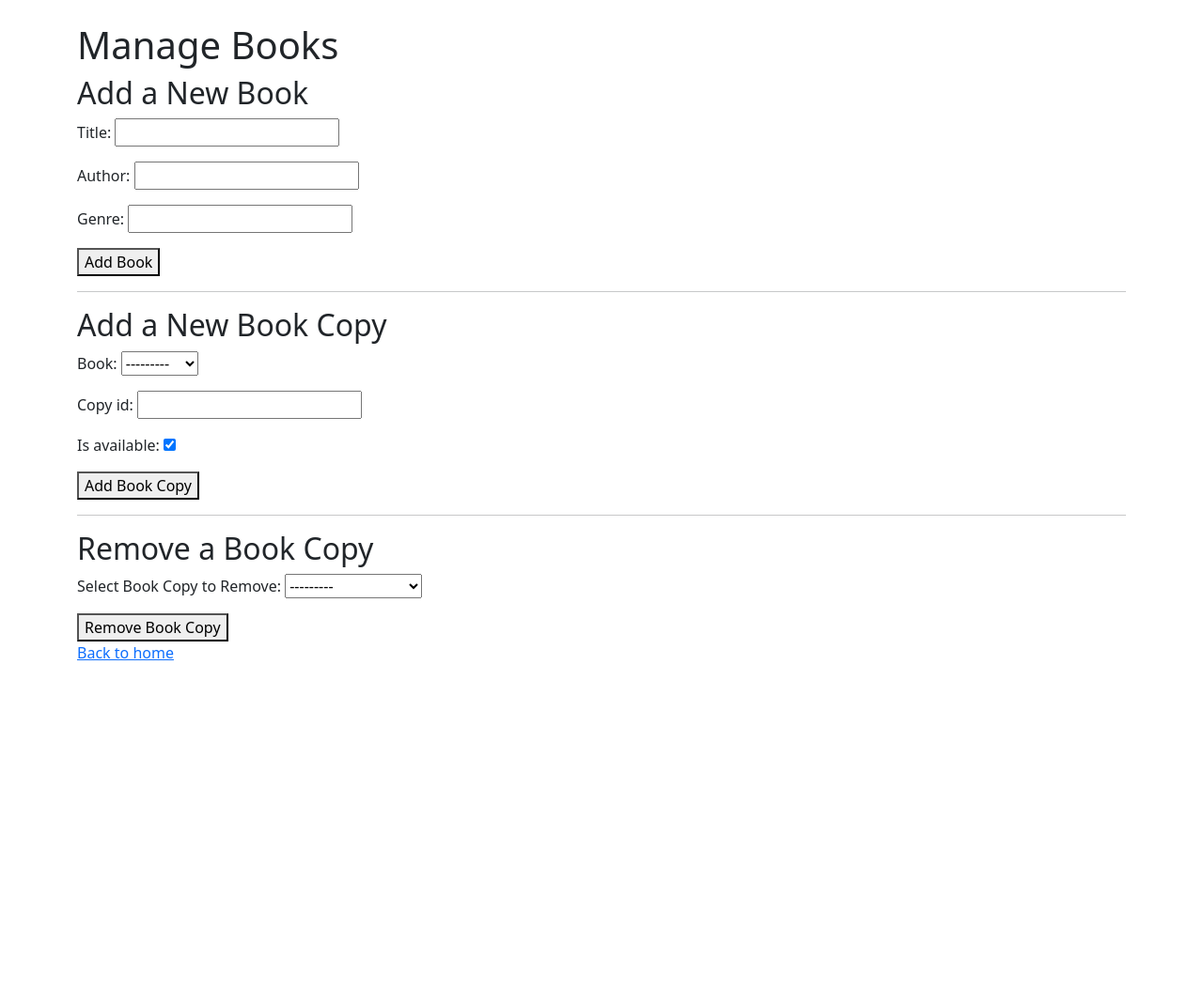
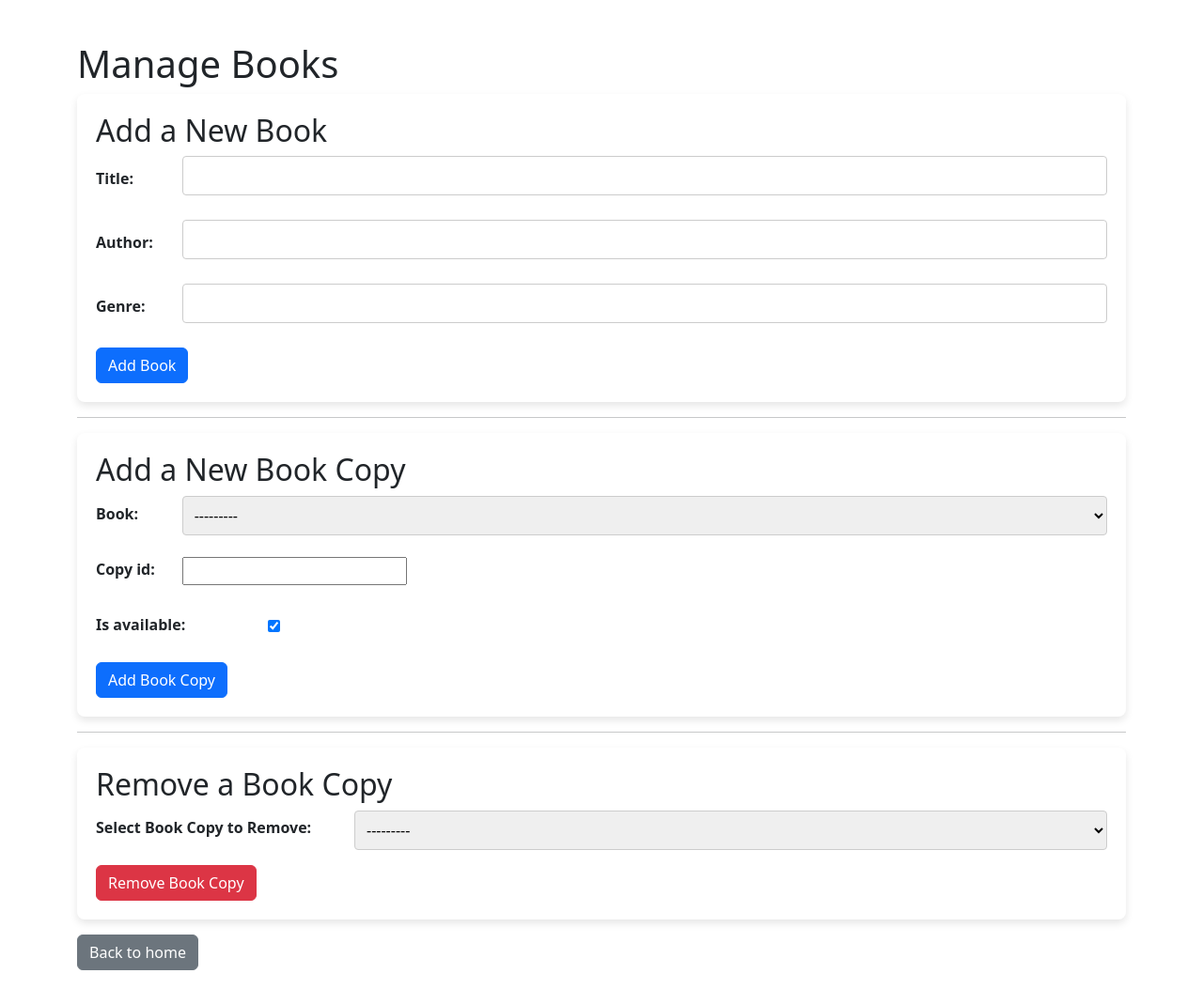
Before and after one commit to hickmantaylor24/SDEV220FinalProject, a Django app: page /manage-books/ in a window 1280 px wide. Shown: the whole page at 94% size. Before the commit the page ends 703 px from the top, so only its background shows below. Run offline with Django 5.2, Linux system fonts and the light colour scheme; data comes from the database, SQL or seed files in the repository; both versions use the stored data as it was after the commit.

Commit message:
added styling via CSS, minor updates

```diff
--- /dev/null
+++ b/library/static/css/styles.css
@@ -0,0 +1,75 @@
+/* General Body Styles */
+body {
+    font-family: 'Arial', sans-serif;
+    background-color: #f4f4f4;
+    color: #333;
+    margin: 0;
+    padding: 0;
+}
+
+/* Header Styles */
+h1, h2, h3 {
+    color: #003366; /* Deep navy blue for a professional feel */
+}
+
+/* Form Styling */
+form {
+    background-color: #fff;
+    padding: 20px;
+    border-radius: 8px;
+    box-shadow: 0 4px 8px rgba(0,0,0,0.1);
+    margin-bottom: 20px;
+}
+
+label {
+    display: block;
+    margin-bottom: 5px;
+    font-weight: bold;
+}
+
+input[type="text"], input[type="email"], select {
+    width: 100%;
+    padding: 8px;
+    margin-bottom: 10px;
+    border: 1px solid #ccc;
+    border-radius: 4px;
+}
+
+/* Button Styling */
+button {
+    background-color: #007bff; /* Bootstrap primary blue */
+    color: white;
+    padding: 10px 15px;
+    border: none;
+    border-radius: 5px;
+    cursor: pointer;
+    font-size: 16px;
+}
+
+button:hover {
+    background-color: #0056b3; /* A darker shade of blue for hover effect */
+}
+
+/* Utility Classes */
+.container {
+    width: 80%;
+    margin: 0 auto; /* Centering the container */
+    padding: 20px;
+}
+
+/* Responsive Design */
+@media (max-width: 768px) {
+    .container, input[type="text"], input[type="email"], select {
+        width: 100%;
+    }
+}
+
+/* Link Styles */
+a {
+    color: #007bff;
+    text-decoration: none;
+}
+
+a:hover {
+    text-decoration: underline;
+}
--- a/library/templates/base.html
+++ b/library/templates/base.html
@@ -1,6 +1,9 @@
 <!DOCTYPE html>
 <html lang="en">
 <head>
+    {% load static %}
+
+    <link rel="stylesheet" href="{% static 'css/styles.css' %}">
     <meta charset="UTF-8">
     <meta name="viewport" content="width=device-width, initial-scale=1.0">
     <title>Library Management System</title>
--- a/library/templates/manage_books.html
+++ b/library/templates/manage_books.html
@@ -11,30 +11,72 @@
 </ul>
 {% endif %}
 
-<form method="post" action="">
+<!-- Add a New Book Form -->
+<form method="post" action="" class="mb-3">
     {% csrf_token %}
     <h2>Add a New Book</h2>
-    {{ book_form.as_p }}
-    <button type="submit" name="add_book">Add Book</button>
+    <div class="row mb-3 align-items-center">
+        <label class="col-sm-1 col-form-label">{{ book_form.title.label_tag }}</label>
+        <div class="col-sm-11">
+            {{ book_form.title }}
+        </div>
+    </div>
+    <div class="row mb-3 align-items-center">
+        <label class="col-sm-1 col-form-label">{{ book_form.author.label_tag }}</label>
+        <div class="col-sm-11">
+            {{ book_form.author }}
+        </div>
+    </div>
+    <div class="row mb-3 align-items-center">
+        <label class="col-sm-1 col-form-label">{{ book_form.genre.label_tag }}</label>
+        <div class="col-sm-11">
+            {{ book_form.genre }}
+        </div>
+    </div>
+    <button type="submit" class="btn btn-primary" name="add_book">Add Book</button>
 </form>
 
 <hr>
 
-<form method="post" action="">
+<!-- Add a New Book Copy Form -->
+<form method="post" action="" class="mb-3">
     {% csrf_token %}
     <h2>Add a New Book Copy</h2>
-    {{ book_copy_form.as_p }}
-    <button type="submit" name="add_book_copy">Add Book Copy</button>
+    <div class="row mb-3 align-items-center">
+        <label class="col-sm-1 col-form-label">{{ book_copy_form.book.label_tag }}</label>
+        <div class="col-sm-11">
+            {{ book_copy_form.book }}
+        </div>
+    </div>
+    <div class="row mb-3 align-items-center">
+        <label class="col-sm-1 col-form-label">{{ book_copy_form.copy_id.label_tag }}</label>
+        <div class="col-sm-11">
+            {{ book_copy_form.copy_id }}
+        </div>
+    </div>
+    <div class="row mb-3 align-items-center">
+        <label class="col-sm-2 col-form-label">{{ book_copy_form.is_available.label_tag }}</label>
+        <div class="col-sm-10">
+            {{ book_copy_form.is_available }}
+        </div>
+    </div>
+    <button type="submit" class="btn btn-primary" name="add_book_copy">Add Book Copy</button>
 </form>
 
 <hr>
 
-<form method="post" action="">
+<!-- Remove a Book Copy Form -->
+<form method="post" action="" class="mb-3">
     {% csrf_token %}
     <h2>Remove a Book Copy</h2>
-    {{ remove_book_copy_form.as_p }}
-    <button type="submit" name="remove_book_copy">Remove Book Copy</button>
+    <div class="row mb-3 align-items-center">
+        <label class="col-sm-3 col-form-label">{{ remove_book_copy_form.book_copy.label_tag }}</label>
+        <div class="col-sm-9">
+            {{ remove_book_copy_form.book_copy }}
+        </div>
+    </div>
+    <button type="submit" class="btn btn-danger" name="remove_book_copy">Remove Book Copy</button>
 </form>
 
-<a href="{% url 'home' %}">Back to home</a>
+<a href="{% url 'home' %}" class="btn btn-secondary">Back to home</a>
 {% endblock %}
```
Also changed, not shown: library_project/settings.py (+6 -1 lines), db.sqlite3.
